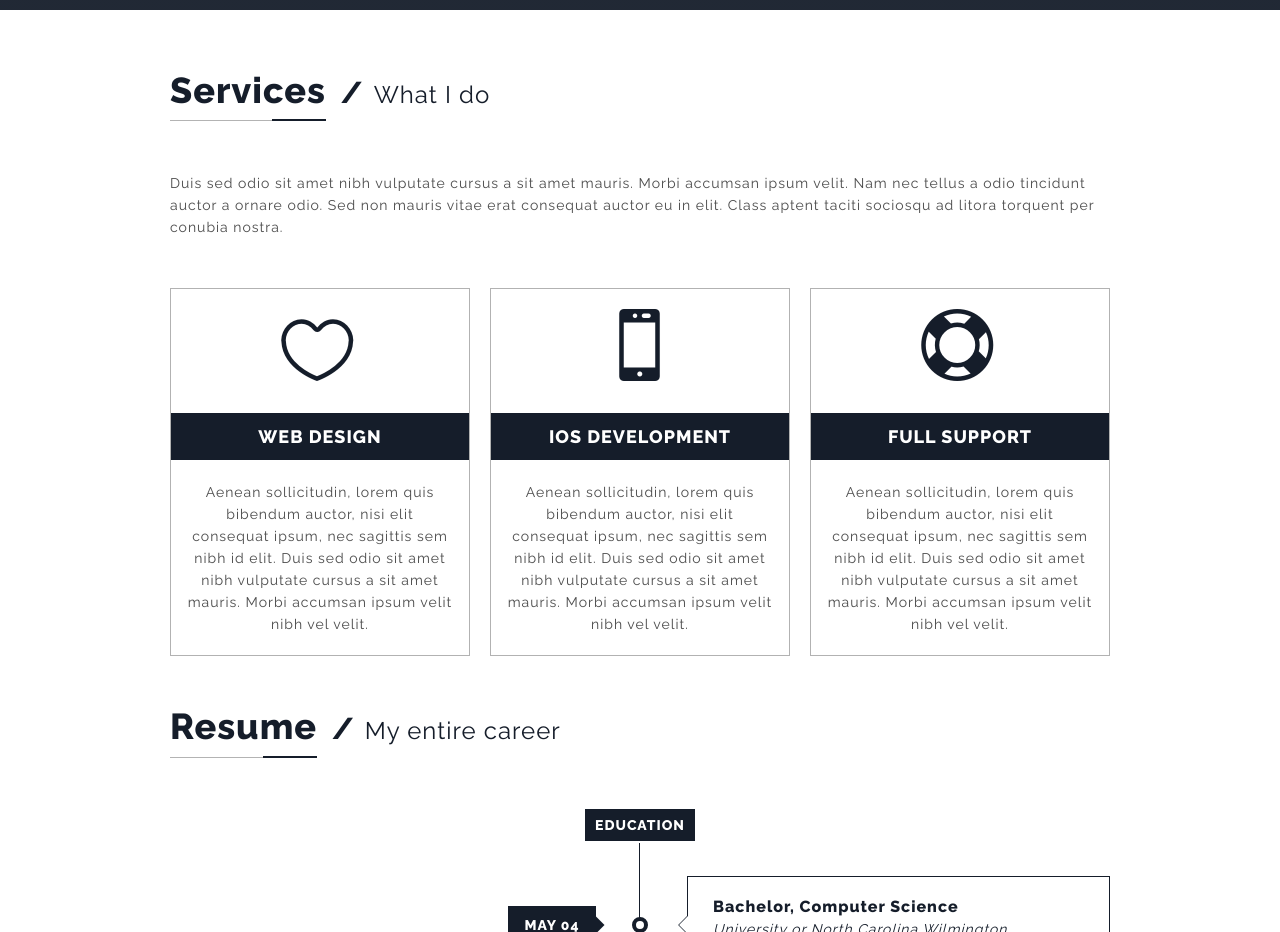
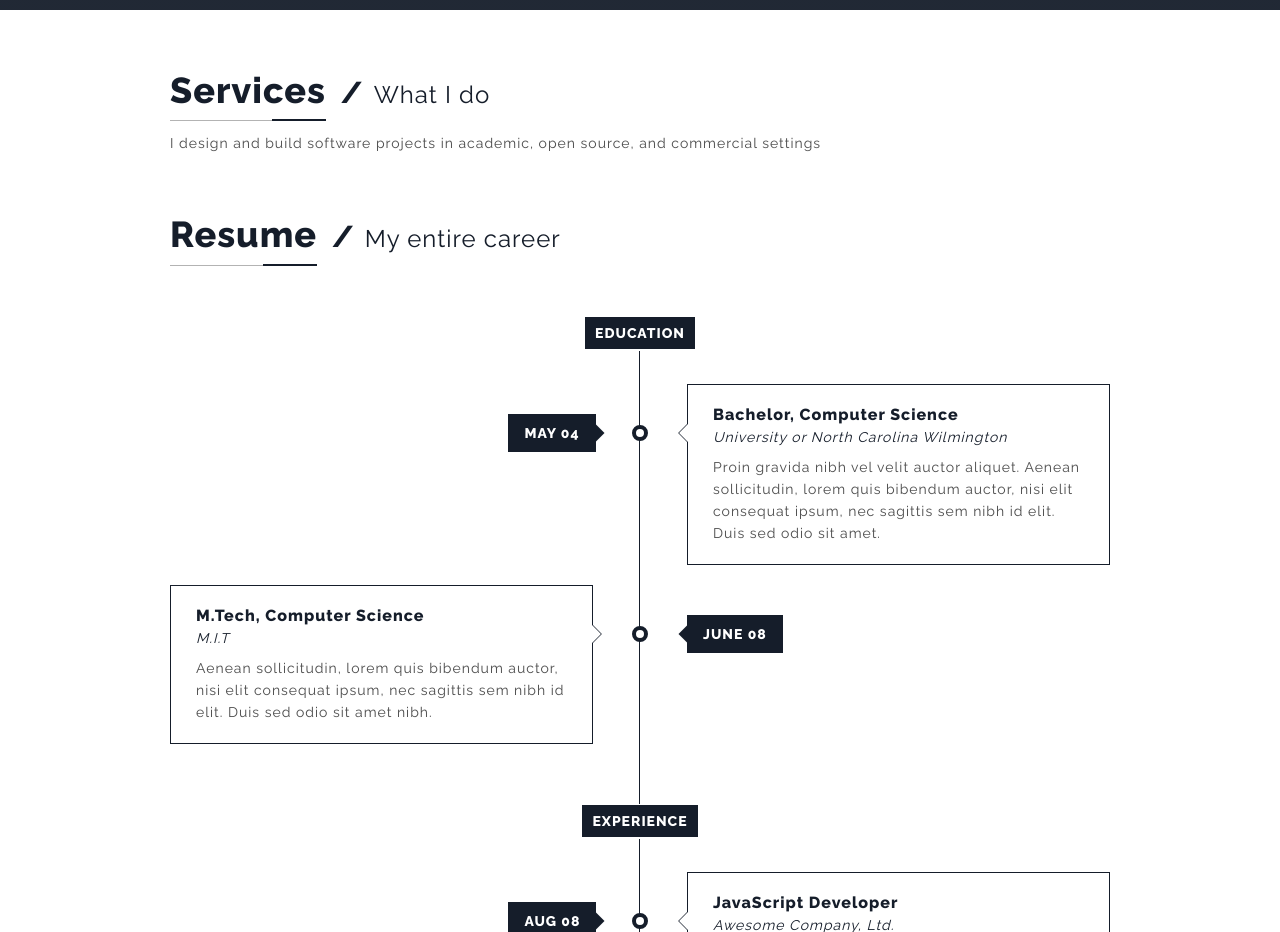
Before and after one commit to dcs4412/devinsimpson, a plain HTML site: page index.html in a window 1280 px wide. Shown: the part 1600-2532 px from the top of the page. Drawn offline with Linux system fonts and the light colour scheme; some packages are replaced by stand-ins of ours; a script that the page names is missing.

Commit message:
new stuff
I got rid of some stuff

```diff
--- a/index.html
+++ b/index.html
@@ -115,33 +115,13 @@
 				<header class="title">
 					<h2>Services</h2>
 					<h3><span>/</span>What I do</h3>
+					<p>
+
+					I design and build software projects in academic, open source, and commercial settings
+
+					</p>
+
 				</header>
-				<p class="desc">Duis sed odio sit amet nibh vulputate cursus a sit amet mauris. Morbi accumsan ipsum velit. Nam nec tellus a odio tincidunt auctor a ornare odio. Sed non  mauris vitae erat consequat auctor eu in elit. Class aptent taciti sociosqu ad litora torquent per conubia nostra.</p>
-				<ul class="serv-box row">
-					<li class="col-md-4 col-sm-4">
-						<div class="box box-1">
-							<span class="icon e-eleganticons-131">&nbsp;</span>
-							<h4 class="head">Web Design</h4>
-							<p class="desc center">Aenean sollicitudin, lorem quis bibendum auctor, nisi elit consequat ipsum, nec sagittis sem nibh id elit. Duis sed odio sit amet nibh vulputate cursus a sit amet mauris. Morbi accumsan ipsum velit nibh vel velit.</p>
-						</div>
-					</li>
-
-					<li class="col-md-4 col-sm-4">
-						<div class="box box-1">
-							<span class="icon e-eleganticons-94">&nbsp;</span>
-							<h4 class="head">iOS Development</h4>
-							<p class="desc center">Aenean sollicitudin, lorem quis bibendum auctor, nisi elit consequat ipsum, nec sagittis sem nibh id elit. Duis sed odio sit amet nibh vulputate cursus a sit amet mauris. Morbi accumsan ipsum velit nibh vel velit.</p>
-						</div>
-					</li>
-
-					<li class="col-md-4 col-sm-4">
-						<div class="box box-1">
-							<span class="icon e-eleganticons-123">&nbsp;</span>
-							<h4 class="head">Full Support</h4>
-							<p class="desc center">Aenean sollicitudin, lorem quis bibendum auctor, nisi elit consequat ipsum, nec sagittis sem nibh id elit. Duis sed odio sit amet nibh vulputate cursus a sit amet mauris. Morbi accumsan ipsum velit nibh vel velit.</p>
-						</div>
-					</li>
-				</ul>
 			</div> <!-- End Container -->
 
 		<div class="resume" id="resume">
```
